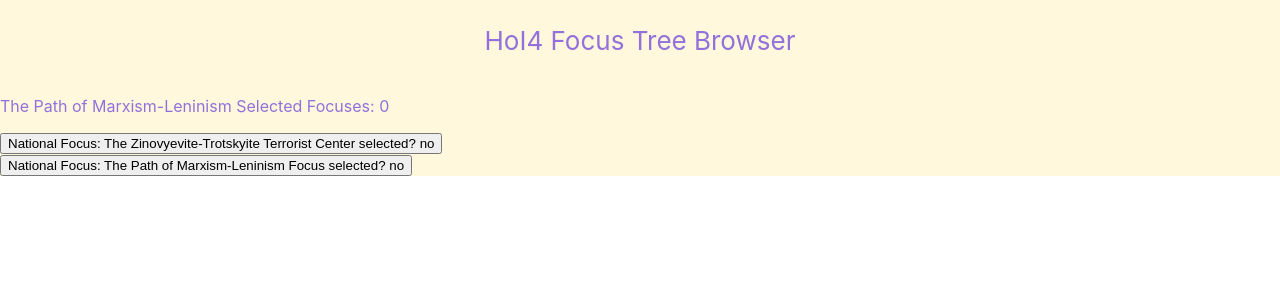
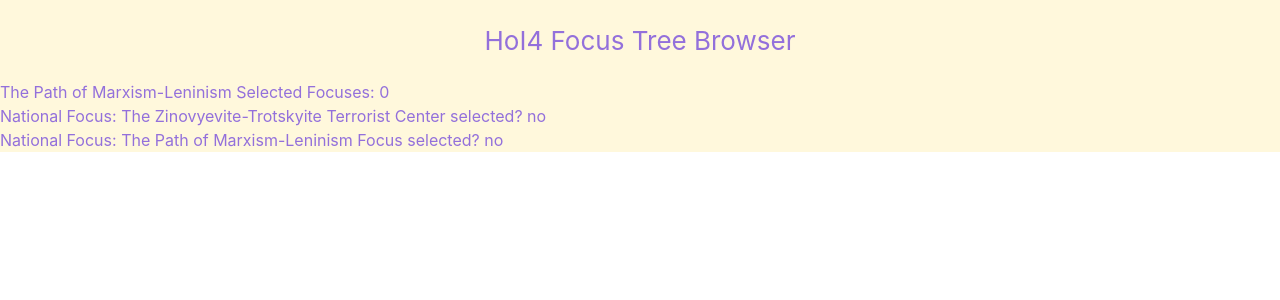
Before and after one commit to kroy/hoi4-focus-browser, a React (Create React App) app: page / in a window 1280 px wide. Shown: the top 300 px of the page. Built offline with nearby package versions, Linux system fonts and the light colour scheme.

Commit message:
add tailwind

```diff
--- a/package.json
+++ b/package.json
@@ -10,9 +10,12 @@
     "@types/node": "^16.7.13",
     "@types/react": "^17.0.20",
     "@types/react-dom": "^17.0.9",
+    "autoprefixer": "^10.4.0",
+    "postcss": "^8.4.5",
     "react": "^17.0.2",
     "react-dom": "^17.0.2",
     "react-scripts": "5.0.0",
+    "tailwindcss": "^3.0.7",
     "typescript": "^4.4.2",
     "web-vitals": "^2.1.0"
   },
@@ -39,5 +42,6 @@
       "last 1 firefox version",
       "last 1 safari version"
     ]
-  }
+  },
+  "devDependencies": {}
 }
--- /dev/null
+++ b/postcss.config.js
@@ -0,0 +1,6 @@
+module.exports = {
+  plugins: {
+    tailwindcss: {},
+    autoprefixer: {},
+  },
+}
--- a/src/App.css
+++ b/src/App.css
@@ -1,3 +1,7 @@
+@tailwind base;
+@tailwind components;
+@tailwind utilities;
+
 .App {
   background-color: cornsilk;
   color: mediumpurple;
--- /dev/null
+++ b/tailwind.config.js
@@ -0,0 +1,9 @@
+module.exports = {
+  content: [
+    "./src/**/*.{js,jsx,ts,tsx}",
+  ],
+  theme: {
+    extend: {},
+  },
+  plugins: [],
+}
```
Also changed, not shown: 1 other file (tests, documents, lock files or other folders).
